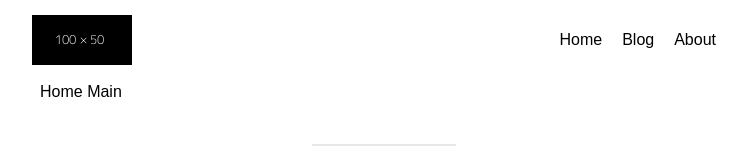
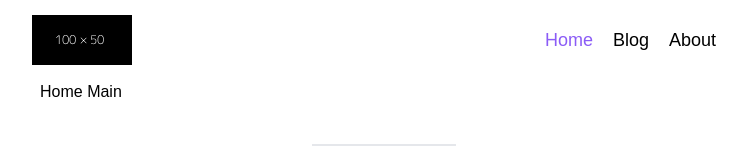
Before and after one commit to solmin0302/blog, a Next.js app: page / in a window 1280 px wide. Shown: the top 160 px of the page, without its empty margins (256-1003 px from the left). Built offline with nearby package versions, Linux system fonts and the light colour scheme; a web font is replaced by a local one.

Commit message:
:lipstick: Style update nav (GNB)

```diff
--- a/src/components/Nav.tsx
+++ b/src/components/Nav.tsx
@@ -1,12 +1,26 @@
+"use client";
 import { navLinks } from "@/data/navLinks";
 import Link from "next/link";
+import { usePathname } from "next/navigation";
 
 const Nav = () => {
+  const curPath = usePathname();
+
+  const defaultLinkStyle = `mr-5 text-lg transition hover:scale-125 hover:text-violet-500 duration-250`;
+
   return (
     <nav>
       {navLinks.map(({ title, link }) => {
         return (
-          <Link className="mr-5" key={title} href={link}>
+          <Link
+            className={
+              curPath === link
+                ? defaultLinkStyle + " text-violet-500"
+                : defaultLinkStyle
+            }
+            key={title}
+            href={link}
+          >
             {title}
           </Link>
         );
```
